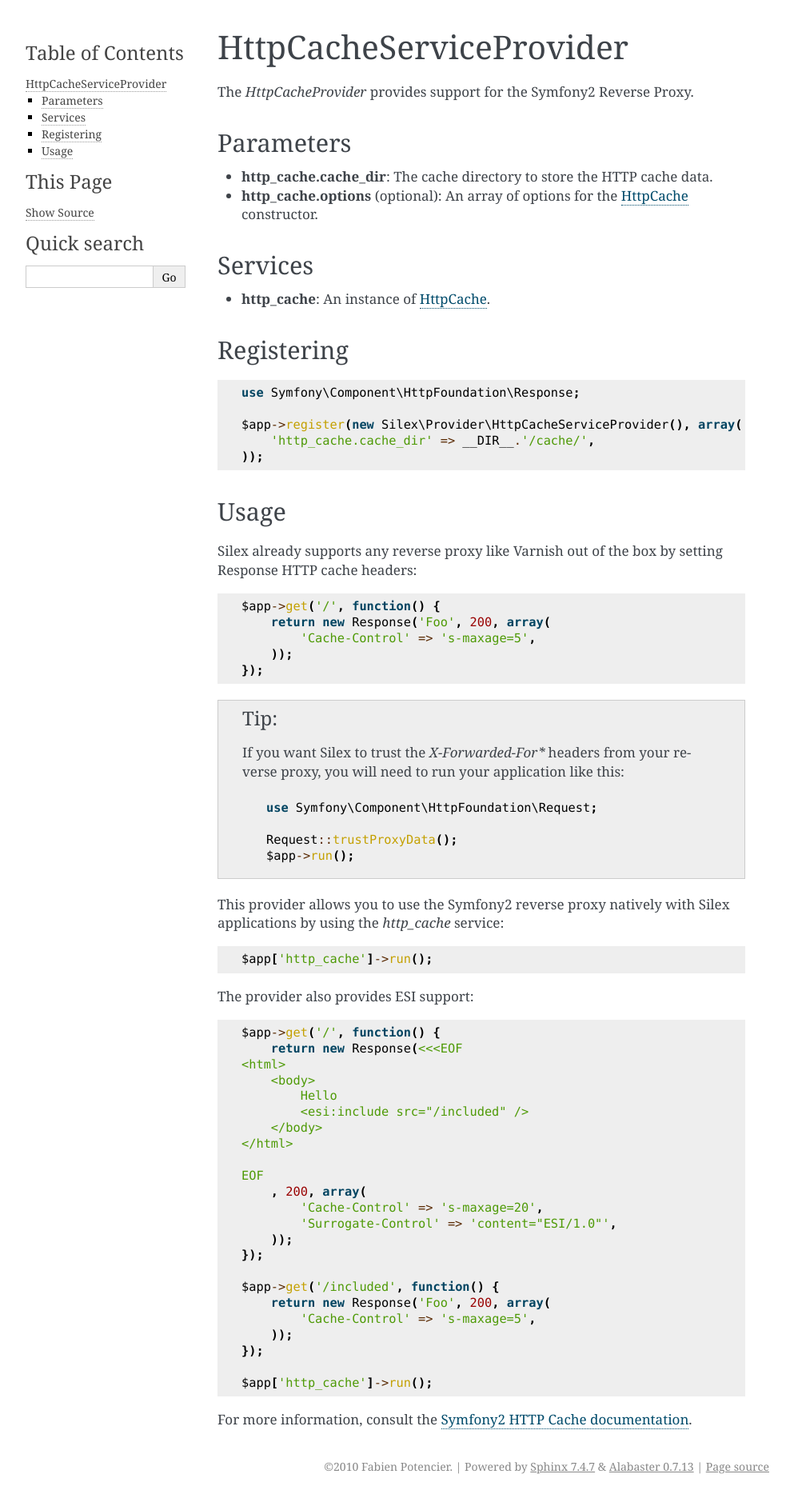
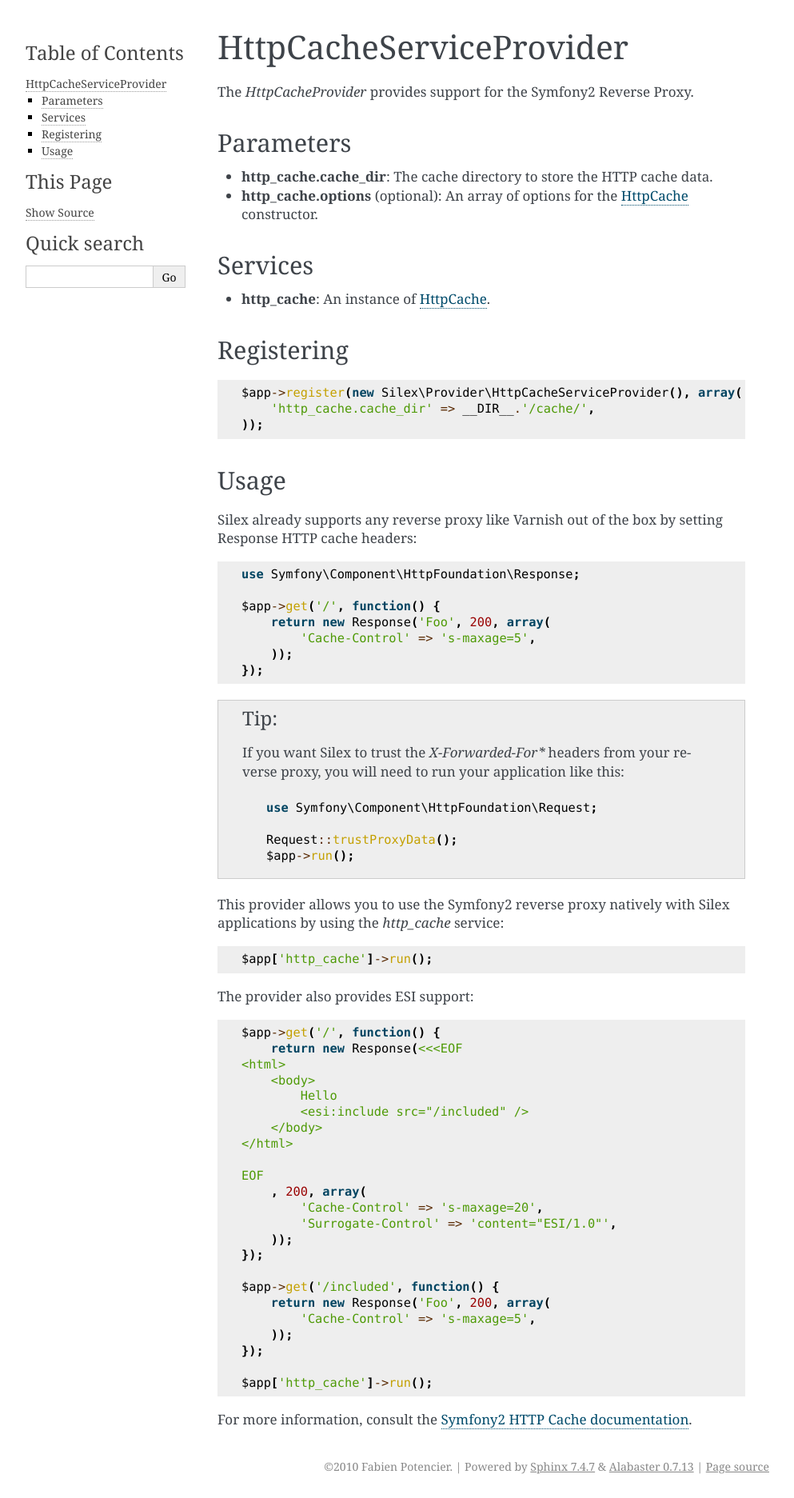
Before and after one commit to silexphp/Silex, a Sphinx documentation site: the page built from doc/providers/http_cache.rst, in a window 1280 px wide. Shown: the whole page at 80% size, without its empty margins (148-1141 px from the left). Built offline with Sphinx 7.4.7, drawn with Linux system fonts in a browser that asks for light colours; some of the changed lines change nothing that is shown.

Commit message:
Moved "use".

```diff
--- a/doc/providers/http_cache.rst
+++ b/doc/providers/http_cache.rst
@@ -23,8 +23,6 @@
 
 ::
 
-    use Symfony\Component\HttpFoundation\Response;
-
     $app->register(new Silex\Provider\HttpCacheServiceProvider(), array(
         'http_cache.cache_dir' => __DIR__.'/cache/',
     ));
@@ -34,6 +32,8 @@
 
 Silex already supports any reverse proxy like Varnish out of the box by
 setting Response HTTP cache headers::
+
+    use Symfony\Component\HttpFoundation\Response;
 
     $app->get('/', function() {
         return new Response('Foo', 200, array(
```
